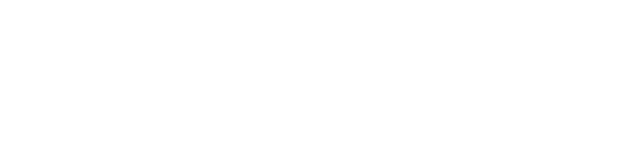
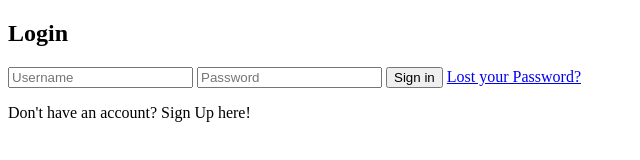
Before and after one commit to Ashikurahman23/simple-login-form, a plain HTML site: page index.html in a window 1280 px wide. Shown: the whole page, without its empty margins (0-640 px from the left). Drawn offline with Linux system fonts and the light colour scheme.

Commit message:
complete html

```diff
--- a/index.html
+++ b/index.html
@@ -1,11 +1,21 @@
 <!DOCTYPE html>
 <html lang="en">
+
 <head>
   <meta charset="UTF-8">
   <meta name="viewport" content="width=device-width, initial-scale=1.0">
-  <title>Document</title>
+  <title>Simple Login Form</title>
 </head>
+
 <body>
+  <form action="" class="login">
+    <h2>Login</h2>
+    <input type="text" placeholder="Username" required>
+    <input type="password" placeholder="Password" required>
+    <button>Sign in</button>
+    <a href="#">Lost your Password?</a>
+  </form>
+  <p>Don't have an account? Sign Up here!</p>
+</body>
 
-</body>
 </html>
```
